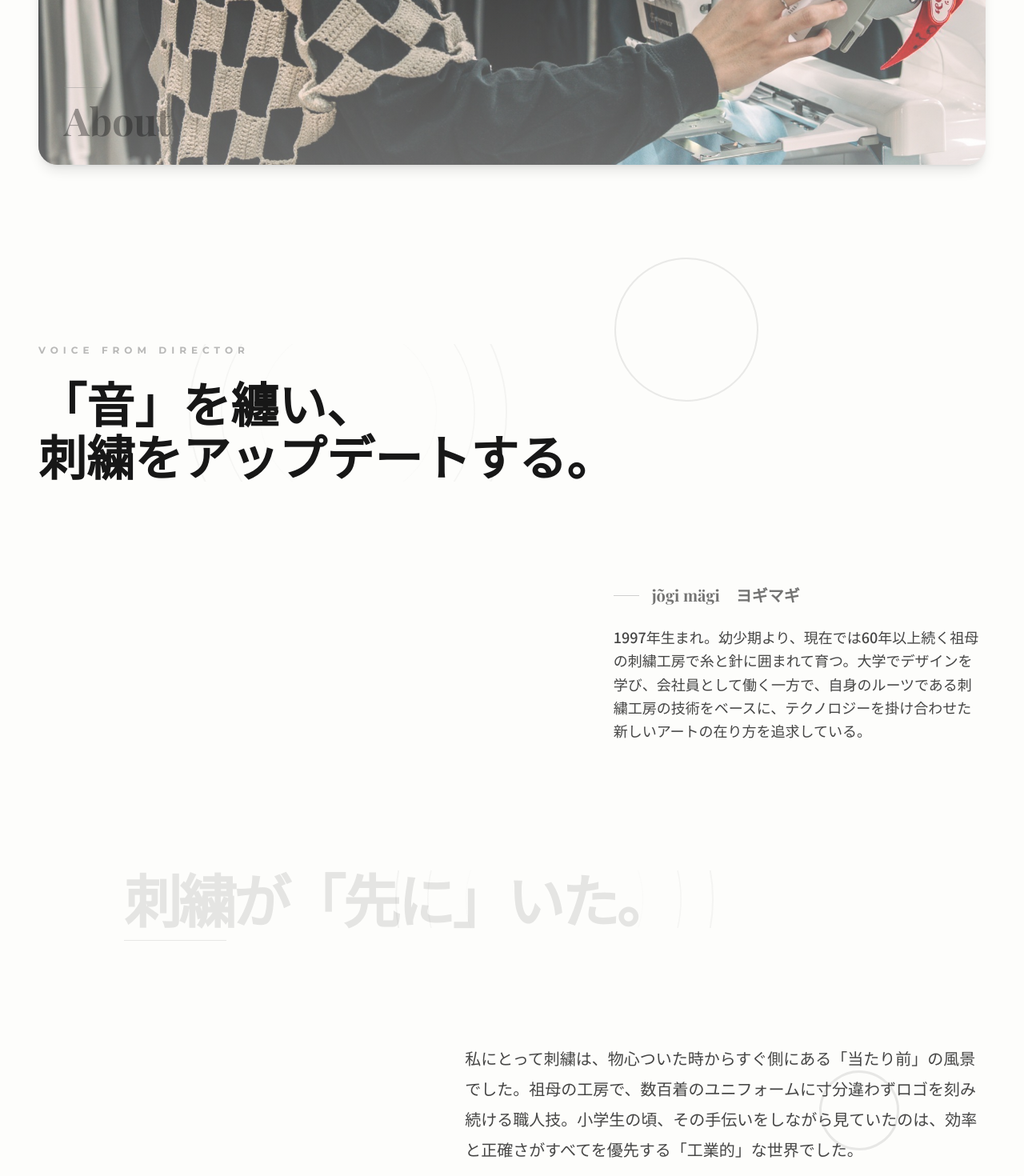
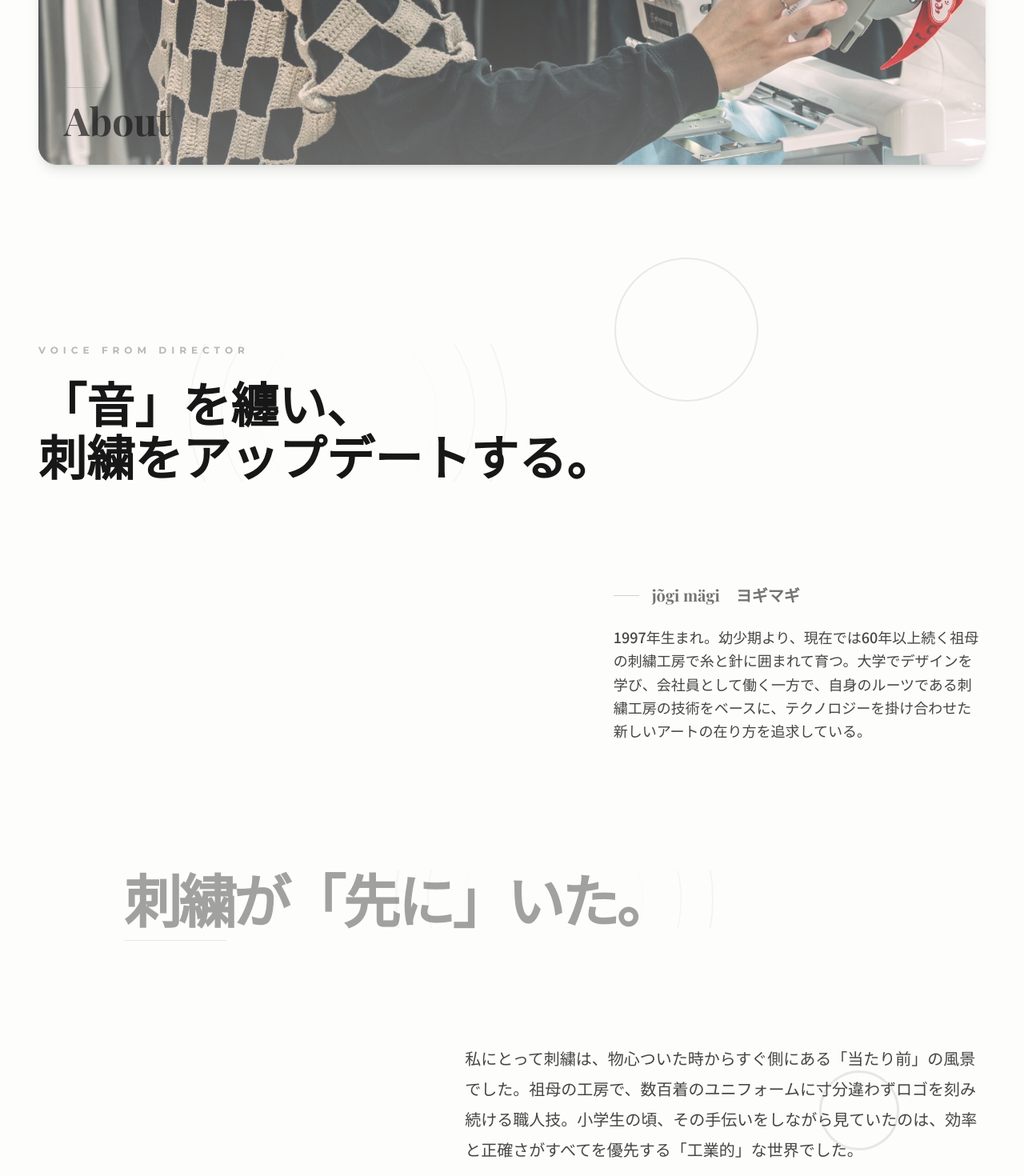
Before and after one commit to jogimagiJapan/home, a Next.js app: page /profile in a window 1280 px wide. Shown: the part 540-2010 px from the top of the page at 80% size. Built offline with nearby package versions, Linux system fonts and the light colour scheme.

Commit message:
Add files via upload

```diff
--- a/src/components/home/Hero.tsx
+++ b/src/components/home/Hero.tsx
@@ -11,7 +11,7 @@ import { siteConfig } from "@/constants/siteConfig";
  */
 export function Hero() {
   return (
-    <section className="relative w-full rounded-2xl overflow-hidden min-h-[400px] sm:min-h-[500px] flex flex-col justify-end p-6 md:p-8 isolate shadow-md">
+    <section className="relative w-full rounded-2xl overflow-hidden aspect-[9/16] sm:aspect-video flex flex-col justify-end p-6 md:p-8 isolate shadow-md">
       {/* Background Video (with placeholder support) */}
       <div className="absolute inset-0 -z-10 bg-brand-accent/20">
         <video
--- a/src/components/profile/ProfileContent.tsx
+++ b/src/components/profile/ProfileContent.tsx
@@ -134,7 +134,7 @@ export function ProfileContent({ profileImages }: ProfileContentProps) {
                   className="relative group mb-12"
                 >
                   <RippleEffect />
-                  <h3 className="font-playfair text-4xl sm:text-5xl md:text-7xl font-bold tracking-tighter text-brand-text/10 transition-colors group-hover:text-brand-text/20 relative z-10 whitespace-pre-wrap">
+                  <h3 className="font-playfair text-4xl sm:text-5xl md:text-7xl font-bold tracking-tighter text-brand-text/40 transition-colors group-hover:text-brand-text/60 relative z-10 whitespace-pre-wrap">
                     {section.title}
                   </h3>
                   <div className="absolute -bottom-4 left-0 w-32 h-[1px] bg-brand-accent/20" />
--- a/src/components/profile/ProfileHero.tsx
+++ b/src/components/profile/ProfileHero.tsx
@@ -67,7 +67,7 @@ export function ProfileHero({ images }: ProfileHeroProps) {
         className="absolute bottom-8 left-8 pointer-events-none"
       >
         <div className="w-12 h-[1px] bg-brand-accent/40 mb-4" />
-        <h1 className="font-playfair text-4xl sm:text-5xl font-bold text-brand-text/40">
+        <h1 className="font-playfair text-4xl sm:text-5xl font-bold text-brand-text/70">
           About
         </h1>
       </motion.div>
```
